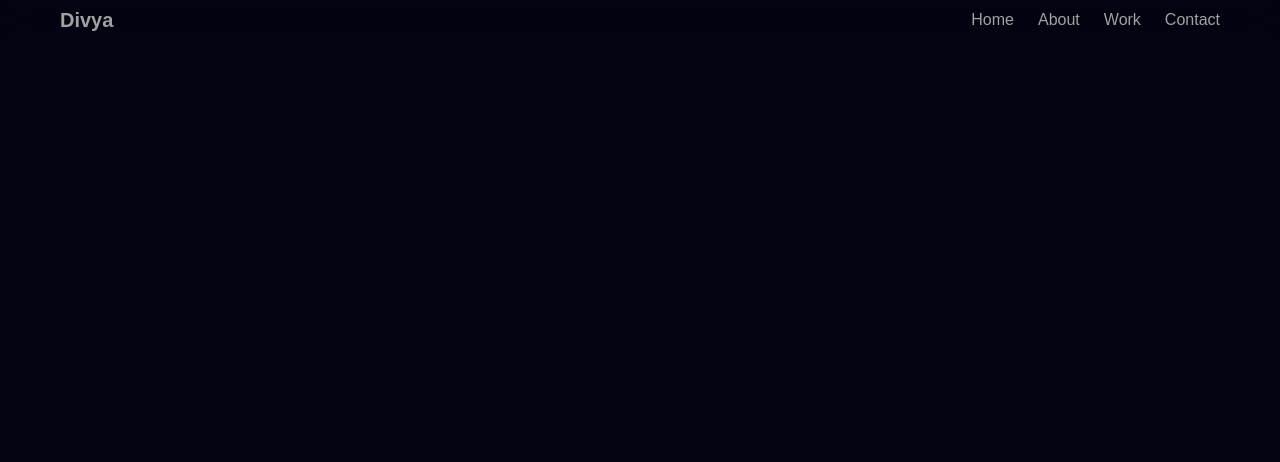
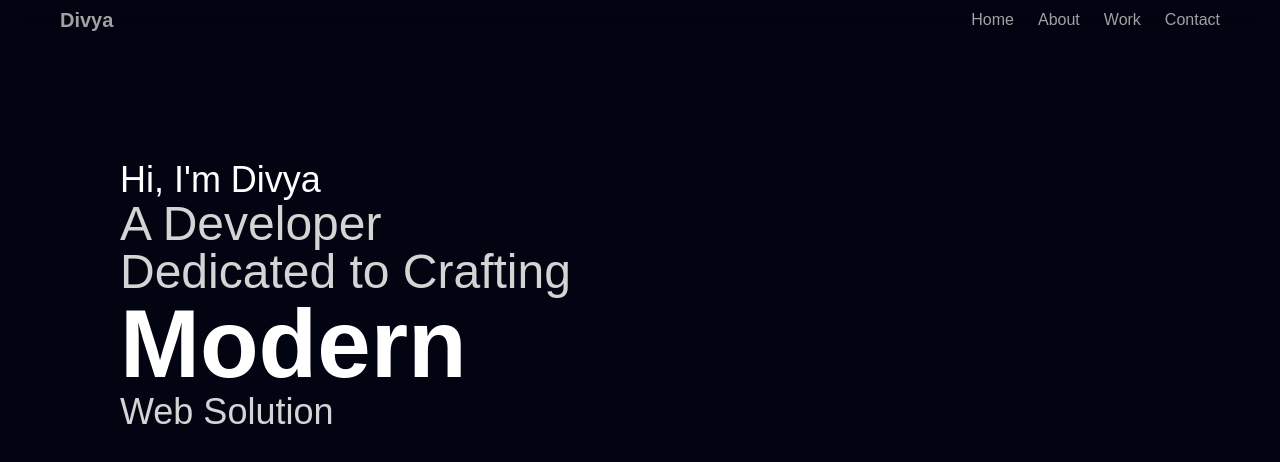
Before and after one commit to Arcee05/Portfolio, a React (Vite) app: page / in a window 1280 px wide. Shown: the top 462 px of the page. Built offline with nearby package versions, Linux system fonts and the light colour scheme; a web font is replaced by a local one.

Commit message:
Add desktop view of Hero Section

```diff
--- a/package.json
+++ b/package.json
@@ -11,9 +11,11 @@
   },
   "dependencies": {
     "@tailwindcss/vite": "^4.1.13",
+    "clsx": "^2.1.1",
     "motion": "^12.23.22",
     "react": "^19.1.1",
     "react-dom": "^19.1.1",
+    "tailwind-merge": "^3.3.1",
     "tailwindcss": "^4.1.13"
   },
   "devDependencies": {
--- a/src/App.jsx
+++ b/src/App.jsx
@@ -4,7 +4,8 @@
 const App = () => {
   return (
     <div>
-      <Navbar/>
+      <Navbar />
+      <Hero />
     </div>
   )
 }
--- a/src/Hero.jsx
+++ b/src/Hero.jsx
@@ -1,7 +1,11 @@
+import React from "react"
+import HeroText from "../src/components/HeroText"
 
 const Hero = () => {
     return (
-      <section className="flex items-start justify-center md:items-start md:justify-start min-h-screen overflow-hidden c-space"></section>
+        <section className="flex items-start justify-center md:items-start md:justify-start min-h-screen overflow-hidden c-space">
+            <HeroText/>
+      </section>
   )
 }
 
--- /dev/null
+++ b/src/components/FlipWords.jsx
@@ -0,0 +1,90 @@
+"use client";
+import React, { useCallback, useEffect, useState } from "react";
+import { AnimatePresence, motion } from "motion/react";
+import { twMerge } from "tailwind-merge";
+
+export const FlipWords = ({
+  words,
+  duration = 3000,
+  className
+}) => {
+  const [currentWord, setCurrentWord] = useState(words[0]);
+  const [isAnimating, setIsAnimating] = useState(false);
+
+  // thanks for the fix Julian - https://github.com/Julian-AT
+  const startAnimation = useCallback(() => {
+    const word = words[words.indexOf(currentWord) + 1] || words[0];
+    setCurrentWord(word);
+    setIsAnimating(true);
+  }, [currentWord, words]);
+
+  useEffect(() => {
+    if (!isAnimating)
+      setTimeout(() => {
+        startAnimation();
+      }, duration);
+  }, [isAnimating, duration, startAnimation]);
+
+  return (
+    <AnimatePresence
+      onExitComplete={() => {
+        setIsAnimating(false);
+      }}>
+      <motion.div
+        initial={{
+          opacity: 0,
+          y: 10,
+        }}
+        animate={{
+          opacity: 1,
+          y: 0,
+        }}
+        transition={{
+          type: "spring",
+          stiffness: 100,
+          damping: 10,
+        }}
+        exit={{
+          opacity: 0,
+          y: -40,
+          x: 40,
+          filter: "blur(8px)",
+          scale: 2,
+          position: "absolute",
+        }}
+        className={twMerge(
+          "z-10 inline-block relative text-left",
+          className
+        )}
+        key={currentWord}>
+        {/* edit suggested by Sajal: https://x.com/DewanganSajal */}
+        {currentWord.split(" ").map((word, wordIndex) => (
+          <motion.span
+            key={word + wordIndex}
+            initial={{ opacity: 0, y: 10, filter: "blur(8px)" }}
+            animate={{ opacity: 1, y: 0, filter: "blur(0px)" }}
+            transition={{
+              delay: wordIndex * 0.3,
+              duration: 0.3,
+            }}
+            className="inline-block whitespace-nowrap">
+            {word.split("").map((letter, letterIndex) => (
+              <motion.span
+                key={word + letterIndex}
+                initial={{ opacity: 0, y: 10, filter: "blur(8px)" }}
+                animate={{ opacity: 1, y: 0, filter: "blur(0px)" }}
+                transition={{
+                  delay: wordIndex * 0.3 + letterIndex * 0.05,
+                  duration: 0.2,
+                }}
+                className="inline-block">
+                {letter}
+              </motion.span>
+            ))}
+            <span className="inline-block">&nbsp;</span>
+          </motion.span>
+        ))}
+      </motion.div>
+    </AnimatePresence>
+  );
+};
--- a/src/components/HeroText.jsx
+++ b/src/components/HeroText.jsx
@@ -0,0 +1,20 @@
+import React from "react"
+import { FlipWords } from "./FlipWords"
+const HeroText = () => {
+    return (
+        <div className="z-10 mt-20 text-center md:mt-40 md:text-left rounded-3xl bg-clip-text">
+            {/*Desktop View*/}
+            <div className="flex-col hidden md:flex c-space">
+                <h1 className="text-4xl font-medium">Hi, I'm Divya</h1>
+                <div className="flex flex-col items-start">
+                    <p className="text-5xl font-medium text-neutral-300">A Developer <br />Dedicated to Crafting</p>
+                    <div><FlipWords words={["Secure", "Modern", "Scalable"]} className="font-black text-white text-8xl"/></div>
+                    <p className="text-4xl font-medium text-neutral-300">Web Solution</p>
+                </div>
+            </div>
+            {/*Mobile view*/}
+        </div>
+    )
+}
+
+export default HeroText
```
Also changed, not shown: 1 other file (tests, documents, lock files or other folders).
